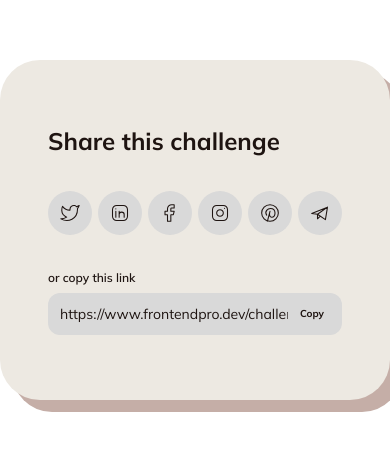
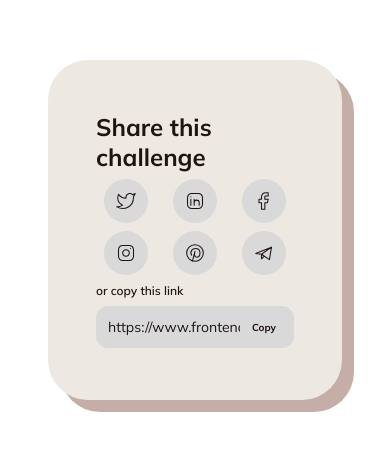
Before and after one commit to ChristianGhosn/share-card-component, a plain HTML site: page index.html in a window 390 px wide. Shown: the part 192-642 px from the top of the page. Drawn offline with Linux system fonts and the light colour scheme.

Commit message:
Updated to grid for socials-icons when screen size < 640px

```diff
--- a/style.css
+++ b/style.css
@@ -13,6 +13,7 @@ body {
   justify-content: center;
   align-items: center;
   height: 100vh;
+  padding: 3em;
 }
 
 .share-card {
@@ -179,6 +180,13 @@ h1 {
   h1 {
     font-size: 24px;
   }
+  .socials-icons {
+    display: grid;
+    grid-template-columns: 1fr 1fr 1fr;
+    grid-template-rows: 1fr 1fr;
+    gap: 8px;
+    justify-items: center;
+  }
   .social {
     width: 44px;
     height: 44px;
```
